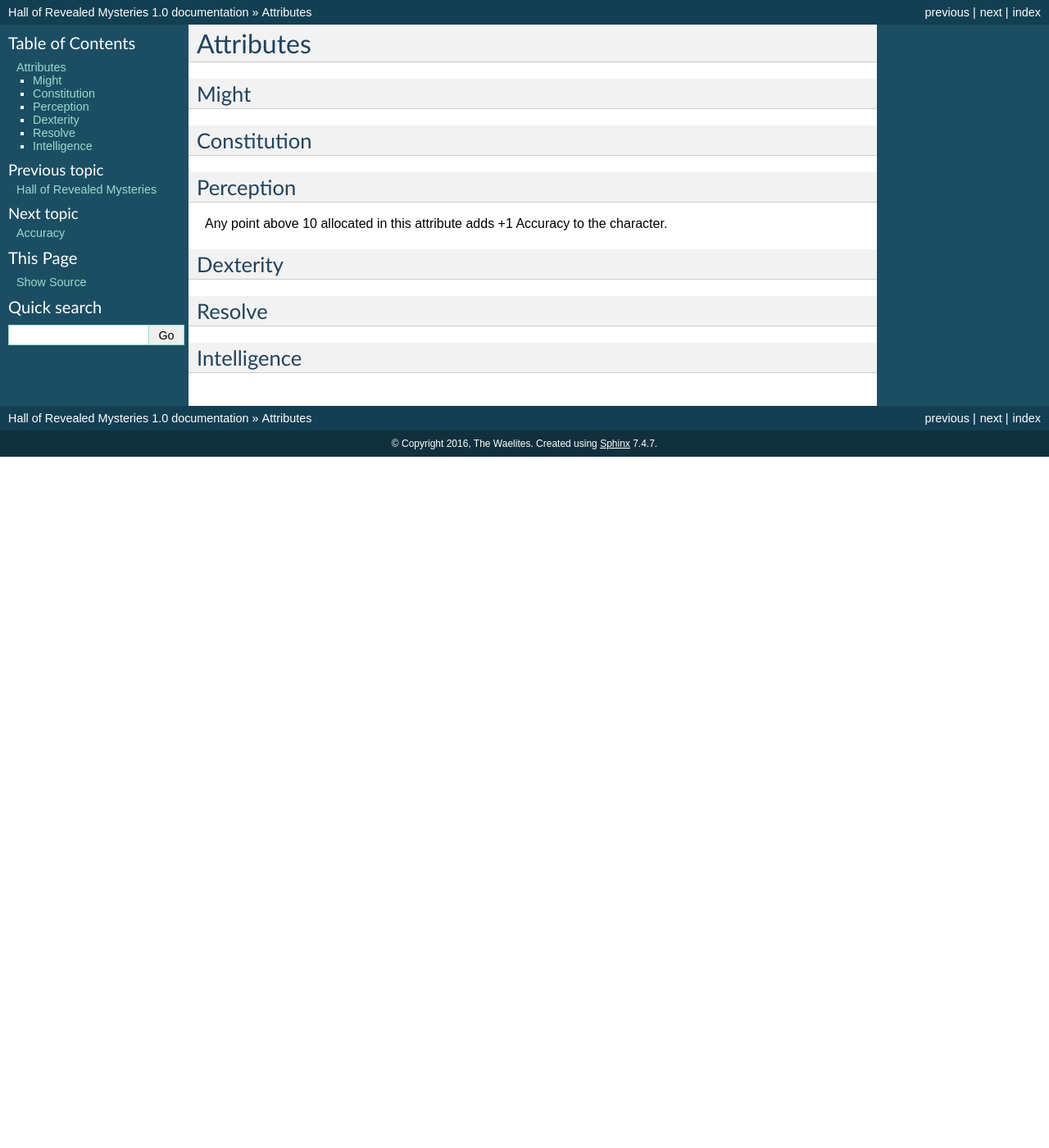
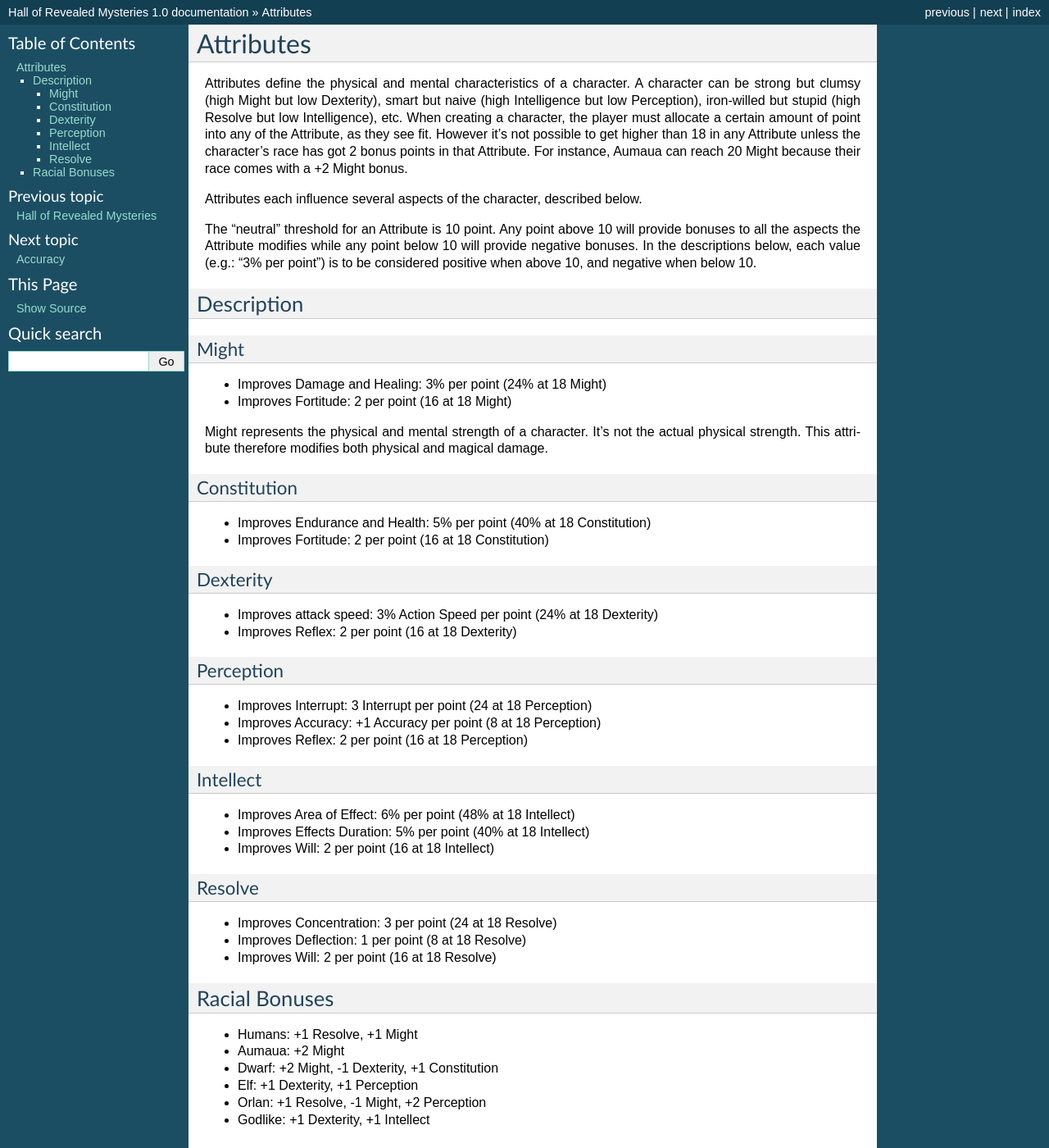
Before and after one commit to acastaner/waelites, a Sphinx documentation site: the page built from source/attributes.rst, in a window 1280 px wide and 1400 px high. Shown: the whole window at 82% size. Built offline with Sphinx 7.4.7, drawn with Linux system fonts in a browser that asks for light colours.

Commit message:
Added some attribute descriptions

```diff
--- a/source/attributes.rst
+++ b/source/attributes.rst
@@ -1,22 +1,65 @@
+###########
 Attributes
+###########
+
+Attributes define the physical and mental characteristics of a character. A character can be strong but clumsy (high Might but low Dexterity), smart but naive (high Intelligence but low Perception), iron-willed but stupid (high Resolve but low Intelligence), etc. When creating a character, the player must allocate a certain amount of point into any of the Attribute, as they see fit. However it's not possible to get higher than 18 in any Attribute unless the character's race has got 2 bonus points in that Attribute. For instance, Aumaua can reach 20 Might because their race comes with a +2 Might bonus.
+
+Attributes each influence several aspects of the character, described below.
+
+The "neutral" threshold for an Attribute is 10 point. Any point above 10 will provide bonuses to all the aspects the Attribute modifies while any point below 10 will provide negative bonuses. In the descriptions below, each value (e.g.: "3% per point") is to be considered positive when above 10, and negative when below 10.
+
+************
+Description
+************
+
+Might
+=====
+
+* Improves Damage and Healing: 3% per point (24% at 18 Might)
+* Improves Fortitude: 2 per point (16 at 18 Might)
+
+Might represents the physical and mental strength of a character. It's not the actual physical strength. This attribute therefore modifies both physical and magical damage.
+
+Constitution
+============
+
+* Improves Endurance and Health: 5% per point (40% at 18 Constitution)
+* Improves Fortitude: 2 per point (16 at 18 Constitution)
+
+Dexterity
+=========
+
+* Improves attack speed: 3% Action Speed per point (24% at 18 Dexterity)
+* Improves Reflex: 2 per point (16 at 18 Dexterity)
+
+Perception
 ==========
 
-Might
-^^^^^
+* Improves Interrupt: 3 Interrupt per point (24 at 18 Perception)
+* Improves Accuracy: +1 Accuracy per point (8 at 18 Perception)
+* Improves Reflex: 2 per point (16 at 18 Perception)
 
-Constitution
-^^^^^^^^^^^^
+Intellect
+=========
 
-Perception
-^^^^^^^^^^^
-
-Any point above 10 allocated in this attribute adds +1 Accuracy to the character.
-
-Dexterity
-^^^^^^^^^
+* Improves Area of Effect: 6% per point (48% at 18 Intellect)
+* Improves Effects Duration: 5% per point (40% at 18 Intellect)
+* Improves Will: 2 per point (16 at 18 Intellect)
 
 Resolve
-^^^^^^^
+=======
 
-Intelligence
-^^^^^^^^^^^^
+* Improves Concentration: 3 per point (24 at 18 Resolve)
+* Improves Deflection: 1 per point (8 at 18 Resolve)
+* Improves Will: 2 per point (16 at 18 Resolve)
+
+***************
+Racial Bonuses
+***************
+
+* Humans: +1 Resolve, +1 Might
+* Aumaua: +2 Might
+* Dwarf: +2 Might, -1 Dexterity, +1 Constitution
+* Elf: +1 Dexterity, +1 Perception
+* Orlan: +1 Resolve, -1 Might, +2 Perception
+* Godlike: +1 Dexterity, +1 Intellect
```
